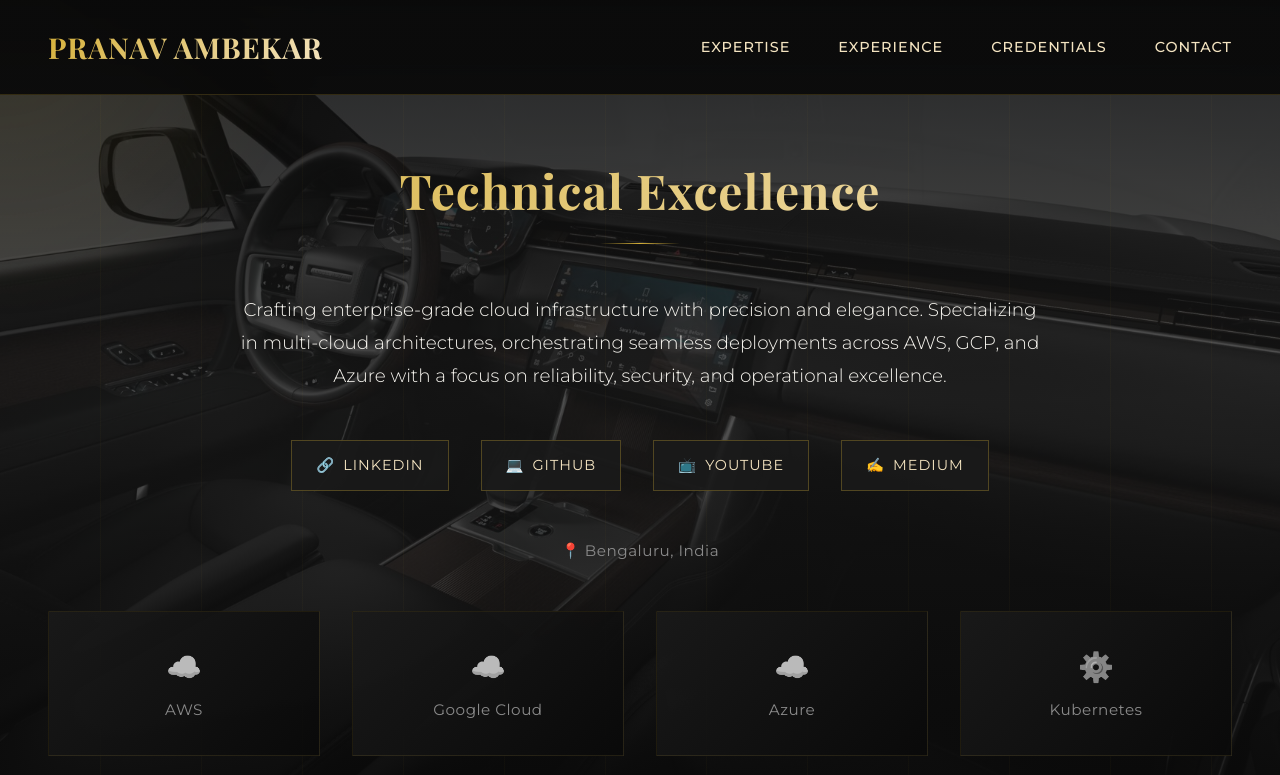
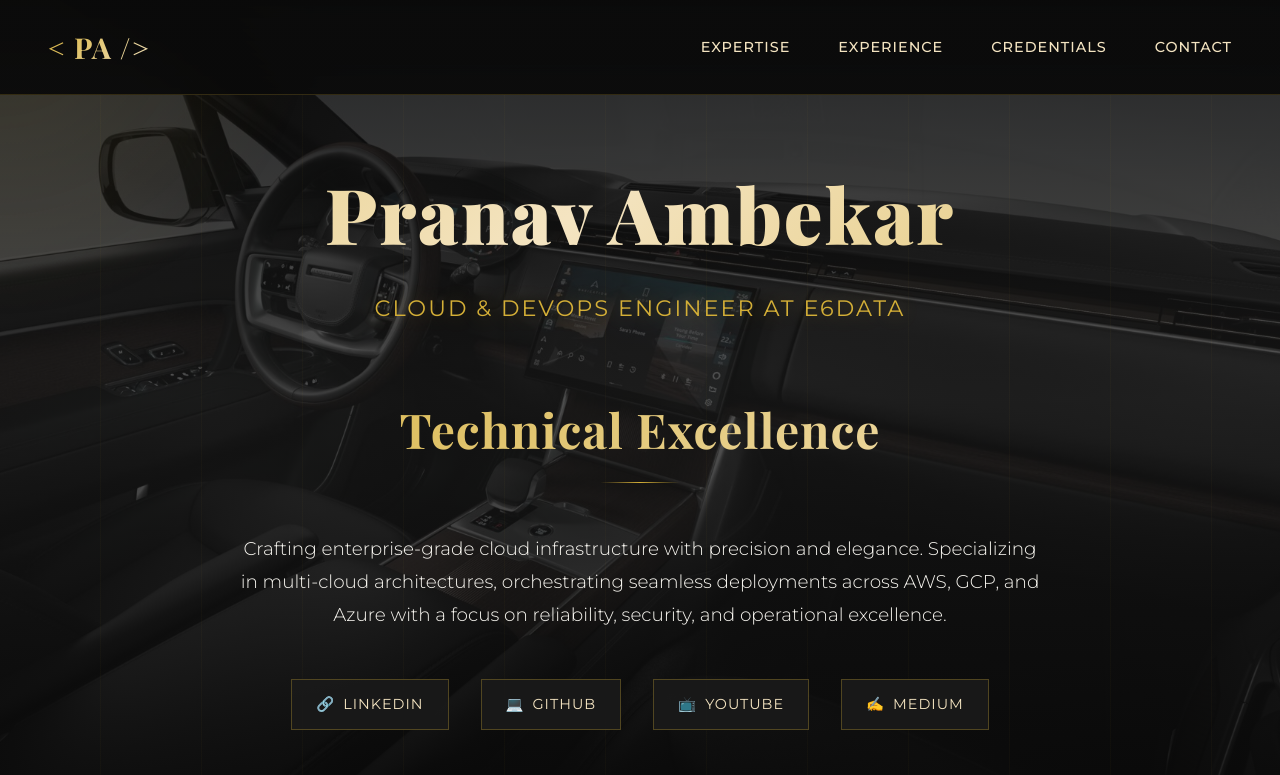
Before and after one commit to PranavAmbekar/cloud-devops-engineer-portfolio, a plain HTML site: page index.html in a window 1280 px wide. Shown: the top 775 px of the page. Drawn offline with nearby package versions, Linux system fonts and the light colour scheme.

Commit message:
Update index.html

```diff
--- a/index.html
+++ b/index.html
@@ -726,7 +726,7 @@
 
     <nav>
         <div class="nav-container">
-            <div class="logo">PRANAV AMBEKAR</div>
+            <div class="logo">< PA /></div>
             <ul class="nav-links">
                 <li><a href="#skills">Expertise</a></li>
                 <li><a href="#experience">Experience</a></li>
@@ -737,6 +737,14 @@
     </nav>
 
     <section id="skills" class="hero-section fade-in">
+        <h1 style="font-family: 'Playfair Display', serif; font-size: clamp(3rem, 6vw, 5rem); font-weight: 900; margin-top: 2rem; margin-bottom: 1rem; background: linear-gradient(135deg, #d4af37, #f4e4c1, #d4af37); background-size: 200% 200%; -webkit-background-clip: text; -webkit-text-fill-color: transparent; animation: shimmer 3s ease-in-out infinite; letter-spacing: 2px; text-align: center;">
+            Pranav Ambekar
+        </h1>
+
+        <p style="font-size: 1.4rem; color: #d4af37; margin-bottom: 4rem; text-align: center; letter-spacing: 2px; text-transform: uppercase; font-weight: 400; text-shadow: 0 0 20px rgba(212, 175, 55, 0.3);">
+            Cloud & DevOps Engineer at e6data
+        </p>
+
         <h2 style="margin-top: 2rem;">Technical Excellence</h2>
 
         <p style="font-size: 1.15rem; max-width: 800px; margin: 0 auto 3rem; color: #f8f6f0; line-height: 1.8; font-weight: 300; text-align: center;">
@@ -746,7 +754,7 @@
         </p>
 
         <div class="social-links">
-            <a href="https://www.linkedin.com/in/pranav-aa029921b1/" target="_blank" class="social-link">
+            <a href="https://www.linkedin.com/in/pranav-a-a029921b1/" target="_blank" class="social-link">
                 <span>🔗</span> LinkedIn
             </a>
             <a href="https://github.com/e6data/terraform/commits?author=pranav-e6x" target="_blank" class="social-link">
```
